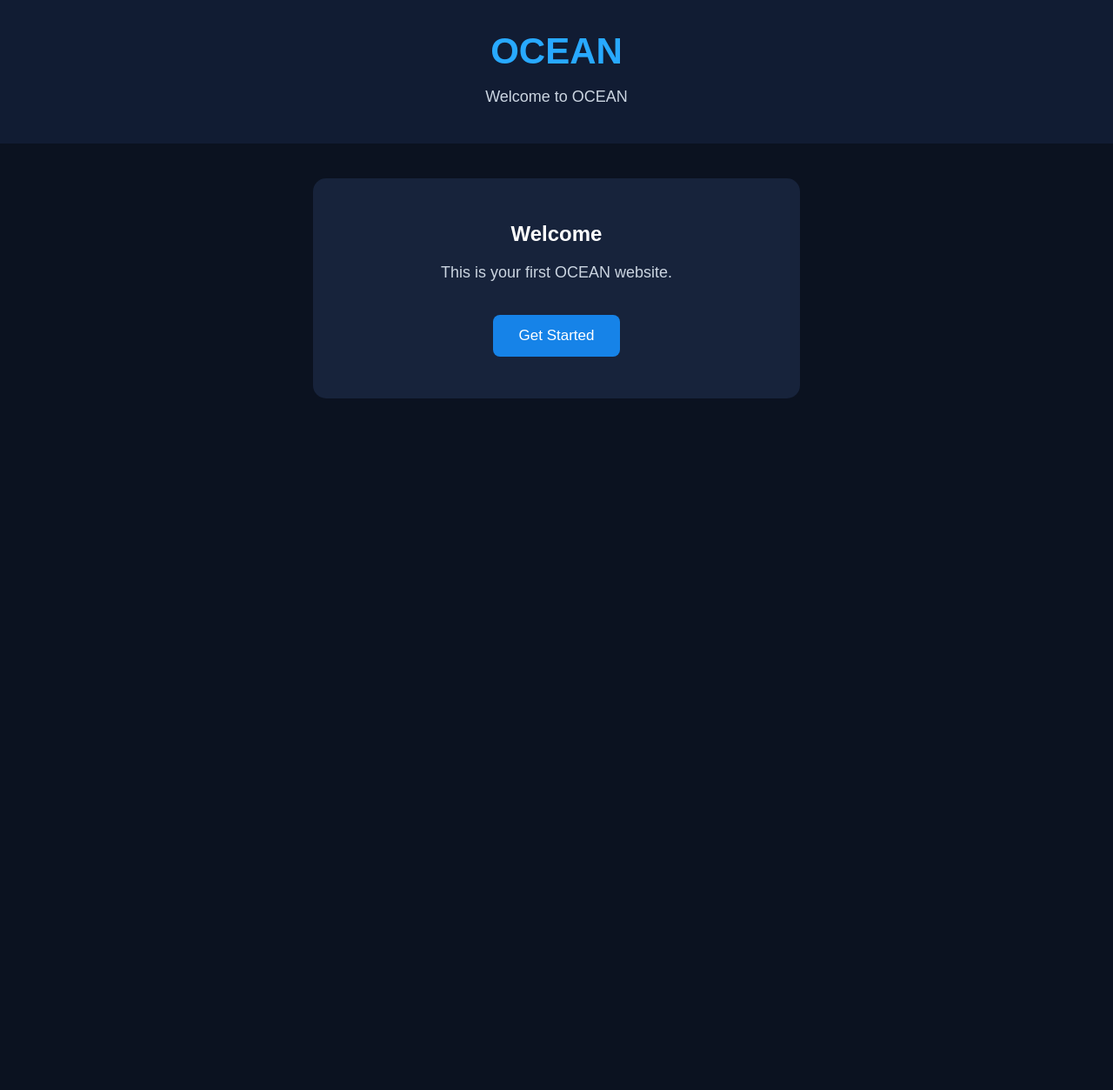
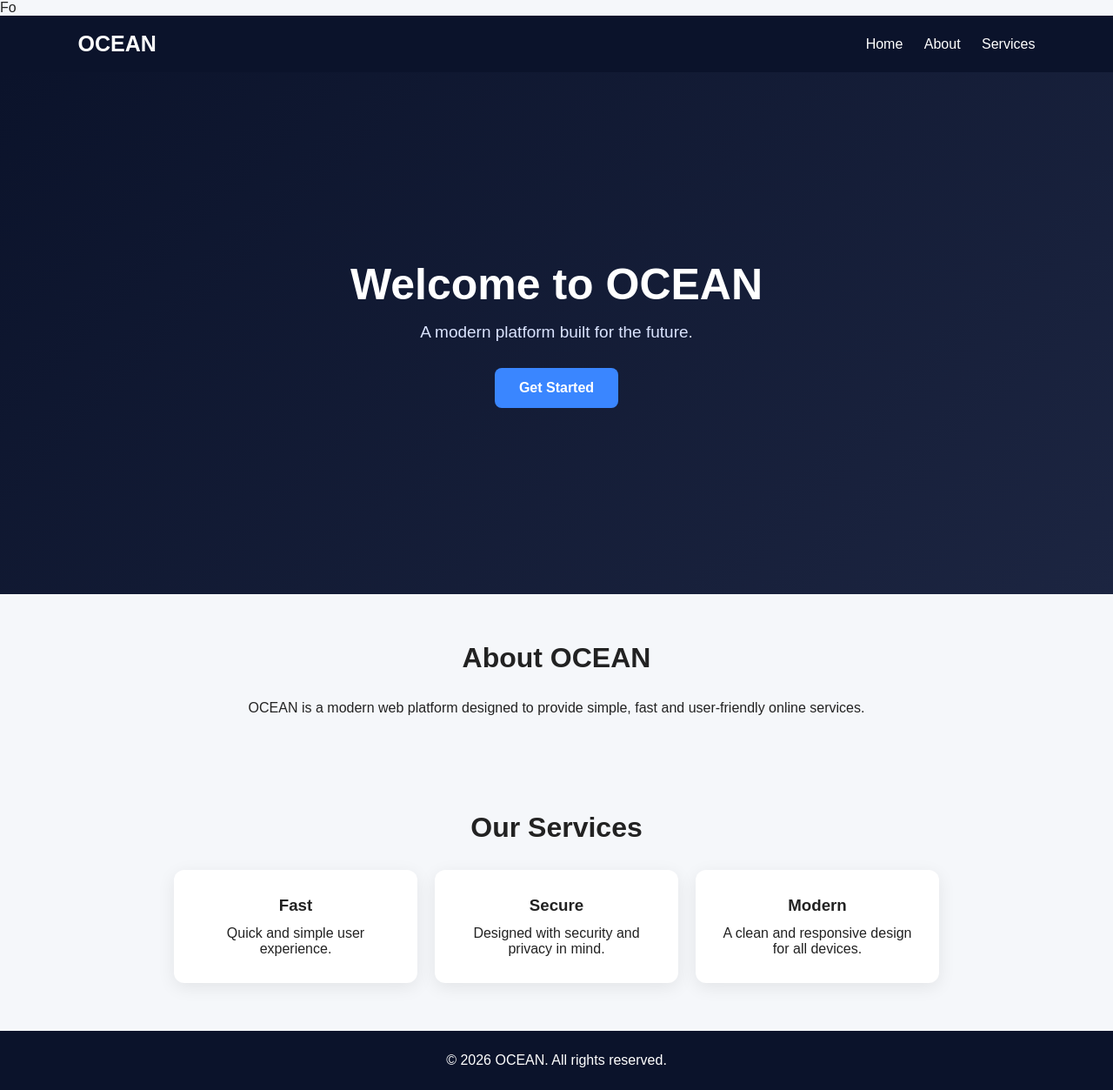
Before and after one commit to imranahmedrasel961-ai/OCEAN, a plain HTML site: page index.html in a window 1280 px wide. Shown: the whole page at 87% size. Before the commit the page ends 800 px from the top, so only its background shows below. Drawn offline with Linux system fonts and the light colour scheme.

Commit message:
Update index.html

```diff
--- a/index.html
+++ b/index.html
@@ -1,60 +1,121 @@
-<!DOCTYPE html>
+Fo<!DOCTYPE html>
 <html lang="en">
 <head>
   <meta charset="UTF-8">
   <meta name="viewport" content="width=device-width, initial-scale=1.0">
+
   <title>OCEAN</title>
 
   <style>
+    * {
+      margin: 0;
+      padding: 0;
+      box-sizing: border-box;
+      font-family: Arial, sans-serif;
+    }
+
     body {
-      margin: 0;
-      font-family: Arial, sans-serif;
-      background: #0b1220;
+      background: #f5f7fa;
+      color: #222;
+    }
+
+    header {
+      background: #0b132b;
       color: white;
+      padding: 18px 7%;
+      display: flex;
+      justify-content: space-between;
+      align-items: center;
+    }
+
+    .logo {
+      font-size: 25px;
+      font-weight: bold;
+    }
+
+    nav a {
+      color: white;
+      text-decoration: none;
+      margin-left: 20px;
+    }
+
+    .hero {
+      min-height: 75vh;
+      display: flex;
+      justify-content: center;
+      align-items: center;
+      text-align: center;
+      padding: 40px 20px;
+      background: linear-gradient(135deg, #0b132b, #1c2541);
+      color: white;
+    }
+
+    .hero h1 {
+      font-size: 50px;
+      margin-bottom: 15px;
+    }
+
+    .hero p {
+      font-size: 19px;
+      margin-bottom: 30px;
+      color: #dbe4ff;
+    }
+
+    .button {
+      display: inline-block;
+      background: #3a86ff;
+      color: white;
+      padding: 14px 28px;
+      border-radius: 8px;
+      text-decoration: none;
+      font-weight: bold;
+    }
+
+    .section {
+      padding: 55px 7%;
       text-align: center;
     }
 
-    header {
-      padding: 25px 15px;
-      background: #111c33;
+    .section h2 {
+      font-size: 32px;
+      margin-bottom: 30px;
     }
 
-    h1 {
-      color: #28a9ff;
-      font-size: 42px;
-      margin: 10px 0;
-    }
-
-    p {
-      color: #cbd5e1;
-      font-size: 18px;
-    }
-
-    .container {
-      padding: 40px 20px;
+    .cards {
+      display: flex;
+      gap: 20px;
+      justify-content: center;
+      flex-wrap: wrap;
     }
 
     .card {
-      max-width: 500px;
-      margin: auto;
-      padding: 30px;
-      background: #17233b;
-      border-radius: 15px;
+      background: white;
+      width: 280px;
+      padding: 30px 20px;
+      border-radius: 12px;
+      box-shadow: 0 5px 20px rgba(0,0,0,0.08);
     }
 
-    button {
-      margin-top: 20px;
-      padding: 14px 30px;
-      border: none;
-      border-radius: 8px;
-      background: #1683e8;
-      color: white;
-      font-size: 17px;
-      cursor: pointer;
+    .card h3 {
+      margin-bottom: 12px;
     }
 
-    button:hover {
-      background: #0d6fc5;
+    footer {
+      background: #0b132b;
+      color: white;
+      text-align: center;
+      padding: 25px;
+    }
+
+    @media (max-width: 600px) {
+      .hero h1 {
+        font-size: 38px;
+      }
+
+      nav a {
+        margin-left: 8px;
+        font-size: 14px;
+      }
     }
   </style>
 </head>
@@ -62,27 +123,62 @@
 <body>
 
   <header>
-    <h1>OCEAN</h1>
-    <p>Welcome to OCEAN</p>
+    <div class="logo">OCEAN</div>
+
+    <nav>
+      <a href="#home">Home</a>
+      <a href="#about">About</a>
+      <a href="#services">Services</a>
+    </nav>
   </header>
 
-  <div class="container">
-    <div class="card">
-      <h2>Welcome</h2>
-      <p>This is your first OCEAN website.</p>
+  <section class="hero" id="home">
+    <div>
+      <h1>Welcome to OCEAN</h1>
 
-      <button onclick="showMessage()">Get Started</button>
+      <p>
+        A modern platform built for the future.
+      </p>
 
-      <p id="message"></p>
+      <a href="#about" class="button">Get Started</a>
     </div>
-  </div>
+  </section>
 
-  <script>
-    function showMessage() {
-      document.getElementById("message").innerText =
-        "Welcome! Your website is working.";
-    }
-  </script>
+  <section class="section" id="about">
+    <h2>About OCEAN</h2>
+
+    <p>
+      OCEAN is a modern web platform designed to provide
+      simple, fast and user-friendly online services.
+    </p>
+  </section>
+
+  <section class="section" id="services">
+    <h2>Our Services</h2>
+
+    <div class="cards">
+
+      <div class="card">
+        <h3>Fast</h3>
+        <p>Quick and simple user experience.</p>
+      </div>
+
+      <div class="card">
+        <h3>Secure</h3>
+        <p>Designed with security and privacy in mind.</p>
+      </div>
+
+      <div class="card">
+        <h3>Modern</h3>
+        <p>A clean and responsive design for all devices.</p>
+      </div>
+
+    </div>
+  </section>
+
+  <footer>
+    <p>© 2026 OCEAN. All rights reserved.</p>
+  </footer>
 
 </body>
 </html>
```
